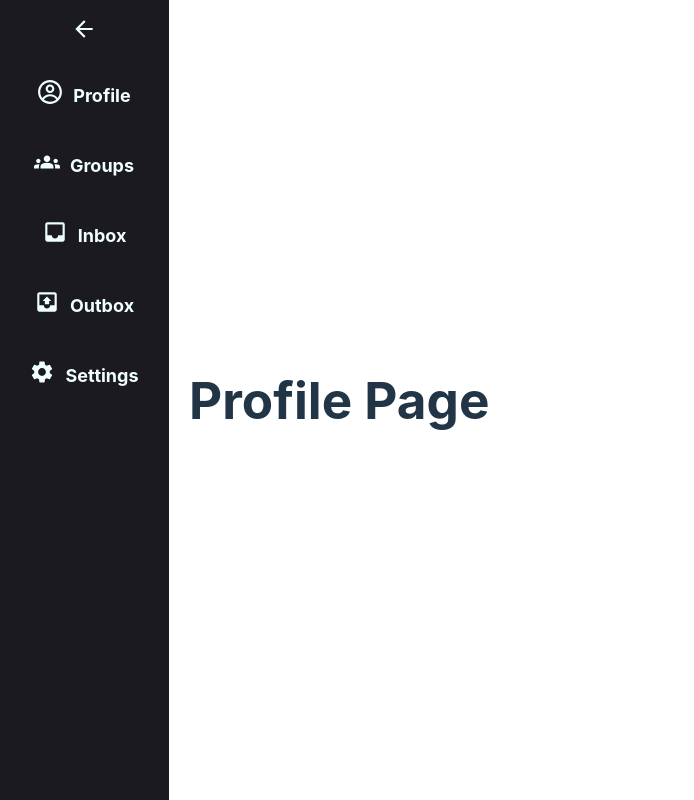
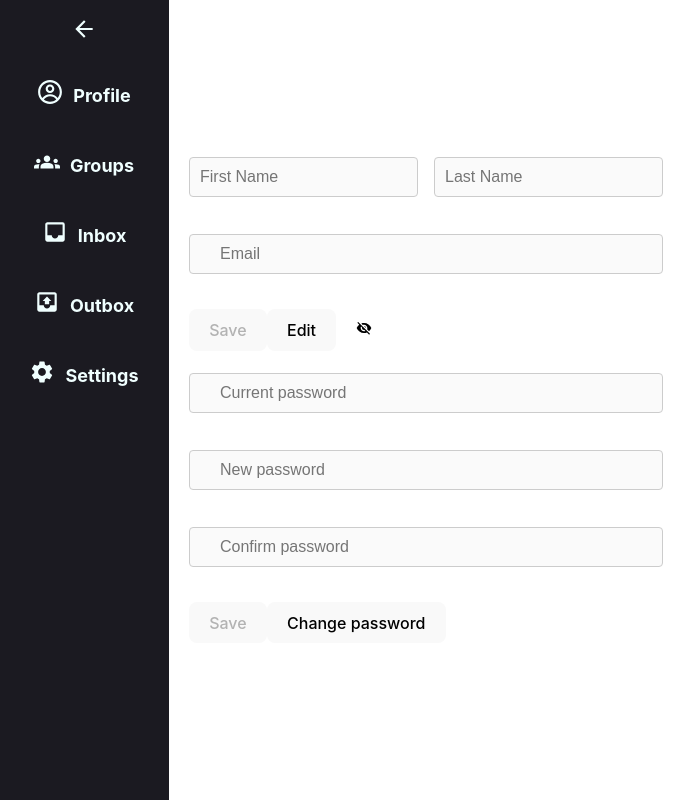
Before and after one commit to humam154/InternetApplications, a React (Vite) app in the folder front-end/source-safe/: page /home/profile in a window 1280 px wide. Shown: the whole page, without its empty margins (1-695 px from the left). Built offline with nearby package versions, Linux system fonts and the light colour scheme; no server answers.

Commit message:
profile page

```diff
--- a/front-end/source-safe/src/App.tsx
+++ b/front-end/source-safe/src/App.tsx
@@ -12,6 +12,7 @@ import GroupPage from "./Components/group/GroupPage";
 import styles from './App.module.css';
 import InvitesPage from "./Components/invite/InvitesPage";
 import UsersComponent from "./Components/user/UsersComponent";
+import Profile from "./Components/user/Profile";
 
 function Enter() {
   return (
@@ -40,7 +41,7 @@ const App = () => {
             <Route path="searchuser" element={<UsersComponent />} />
           </Route>
           <Route path="groups/:gid" element={<GroupPage />} />
-          <Route path="profile" element={<h1>Profile Page</h1>} />
+          <Route path="profile" element={<h1><Profile /></h1>} />
           <Route path="inbox" element={<InvitesPage />} />
           <Route path="outbox" element={<InvitesPage />} />
           <Route path="settings" element={<Login />} />
--- /dev/null
+++ b/front-end/source-safe/src/Components/user/Profile.module.css
@@ -0,0 +1,53 @@
+
+.inputgroup {
+    display: flex;
+    margin-bottom: 15px;
+}
+
+.fname {
+    position: relative;
+    margin-right: 8px;
+    padding: 10px;
+}
+
+.lname {
+    position: relative;
+    margin-left: 8px;
+    padding: 10px;
+}
+
+.input {
+    position: relative;
+    margin-bottom: 15px;
+}
+
+.icon {
+    position: absolute;
+    left: 10px;
+    top: 50%;
+    transform: translateY(-50%);
+}
+
+.showHide {
+    border: false;
+    background: transparent;
+}
+
+input {
+    width: 100%;
+    padding: 10px 30px;
+    border: 1px solid #ccc;
+    border-radius: 4px;
+    font-size: 16px;
+}
+
+button {
+    font-size: medium;
+}
+
+.error {
+    font-size: medium;
+    font-weight: normal;
+    color: red;
+    margin-bottom: 15px;
+}
--- /dev/null
+++ b/front-end/source-safe/src/Components/user/Profile.tsx
@@ -0,0 +1,140 @@
+import { useEffect, useState } from "react";
+import { MdVisibility, MdVisibilityOff } from "react-icons/md";
+
+import styles from './Profile.module.css';
+import { changePassword, getProfile, profileData, updateProfile } from "../../Services/userService";
+
+
+const Profile = () => {
+    const [first_name, setFirstName] = useState<string>('');
+    const [last_name, setLastName] = useState<string>('');
+    const [email, setEmail] = useState<string>('');
+    const [currentPassword, setCurrentPassword] = useState<string>('');
+    const [newPassword, setNewPassword] = useState<string>('');
+    const [confirmPassword, setConfirmPassword] = useState<string>('');
+    const [showPassword, setShowPassword] = useState<boolean>(false);
+    const [isEditing, setIsEditing] = useState<boolean>(false);
+    const [isPasswordEditing, setIsPasswordEditing] = useState<boolean>(false);
+    const [error, setError] = useState<string>('');
+
+    const fetchProfileData = async () => {
+        const token = localStorage.getItem("token");
+        if (!token) {
+          return;
+        }
+        const profileData = await getProfile(token);
+        setFirstName(profileData.data.first_name);
+        setLastName(profileData.data.last_name);
+        setEmail(profileData.data.email);
+    };
+
+    const handleProfileUpdate = async () => {
+        try {
+            const token = localStorage.getItem("token");
+
+            if (!token) {
+              return;
+            }
+            await updateProfile(token, { first_name, last_name, email });
+            setIsEditing(false);
+        } catch (error: any) {
+            setError(error.message);
+        }
+    };
+
+    const handlePasswordChange = async () => {
+
+        if(newPassword != confirmPassword){
+            setError("New password does not match with confirm password");
+            return;
+        }
+        try {
+            const token = localStorage.getItem("token");
+            if (!token) {
+              return;
+            }
+            await changePassword(token, { currentPassword, newPassword, confirmPassword });
+            setIsPasswordEditing(false);
+        } catch (error: any) {
+            setError(error.response.data.message);
+        }
+    };
+
+    useEffect(() => {
+        fetchProfileData();
+    }, []);
+
+    return (
+        <div>
+            {}
+            <div className={styles.inputgroup}>
+                <input
+                    className={styles.fname}
+                    type="text"
+                    placeholder='First Name'
+                    value={first_name}
+                    onChange={(e) => setFirstName(e.target.value)}
+                    disabled={!isEditing}
+                />
+                <input
+                    className={styles.lname}
+                    type="text"
+                    placeholder='Last Name'
+                    value={last_name}
+                    onChange={(e) => setLastName(e.target.value)}
+                    disabled={!isEditing}
+                />
+            </div>
+            <div className={styles.input}>
+                <input
+                    type="email"
+                    placeholder='Email'
+                    value={email}
+                    onChange={(e) => setEmail(e.target.value)}
+                    disabled={!isEditing}
+                />
+            </div>
+            <button onClick={handleProfileUpdate} disabled={!isEditing}>Save</button>
+            <button onClick={() => setIsEditing(!isEditing)}>{isEditing? 'Cancel' : 'Edit'}</button>
+
+                <button className={styles.showHide} type='button' onClick={() => {
+                    setShowPassword(!showPassword) }
+                    }> {showPassword? <MdVisibility /> : <MdVisibilityOff />} </button>
+            <div className={styles.input}>
+                <input
+                    id='password'
+                    type= {showPassword ? "text" : "password"}
+                    placeholder='Current password'
+                    value={currentPassword}
+                    onChange={(e) => setCurrentPassword(e.target.value)}
+                    disabled={!isPasswordEditing}
+                />
+            </div>
+            <div className={styles.input}>
+                <input
+                    id='newpassword'
+                    type= {showPassword ? "text" : "password"}
+                    placeholder='New password'
+                    value={newPassword}
+                    onChange={(e) => setNewPassword(e.target.value)}
+                    disabled={!isPasswordEditing}
+                />
+            </div>
+            <div className={styles.input}>
+                <input
+                    id='confirmpassword'
+                    type= {showPassword ? "text" : "password"}
+                    placeholder='Confirm password'
+                    value={confirmPassword}
+                    onChange={(e) => setConfirmPassword(e.target.value)}
+                    disabled={!isPasswordEditing}
+                />
+            </div>
+            <button onClick={handlePasswordChange} disabled={!isPasswordEditing}>Save</button>
+            <button onClick={() => setIsPasswordEditing(!isPasswordEditing)}>{isPasswordEditing? 'Cancel' : 'Change password'}</button>
+            {error && <div className={styles.error}>{error}</div>}
+        </div>
+    );
+}
+
+export default Profile;
```
